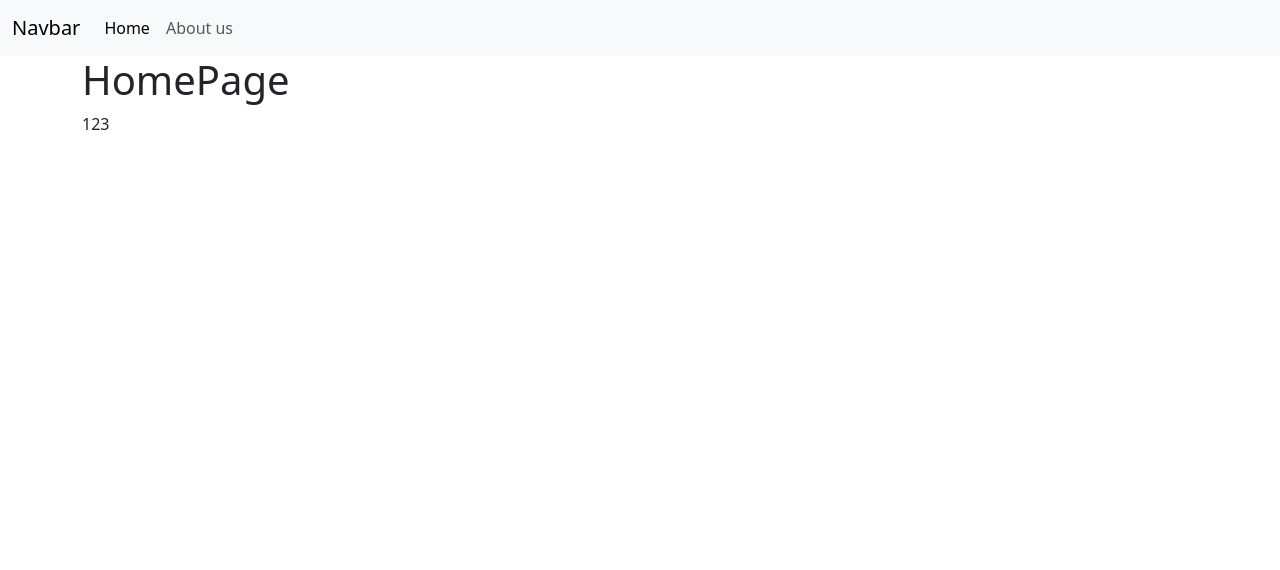
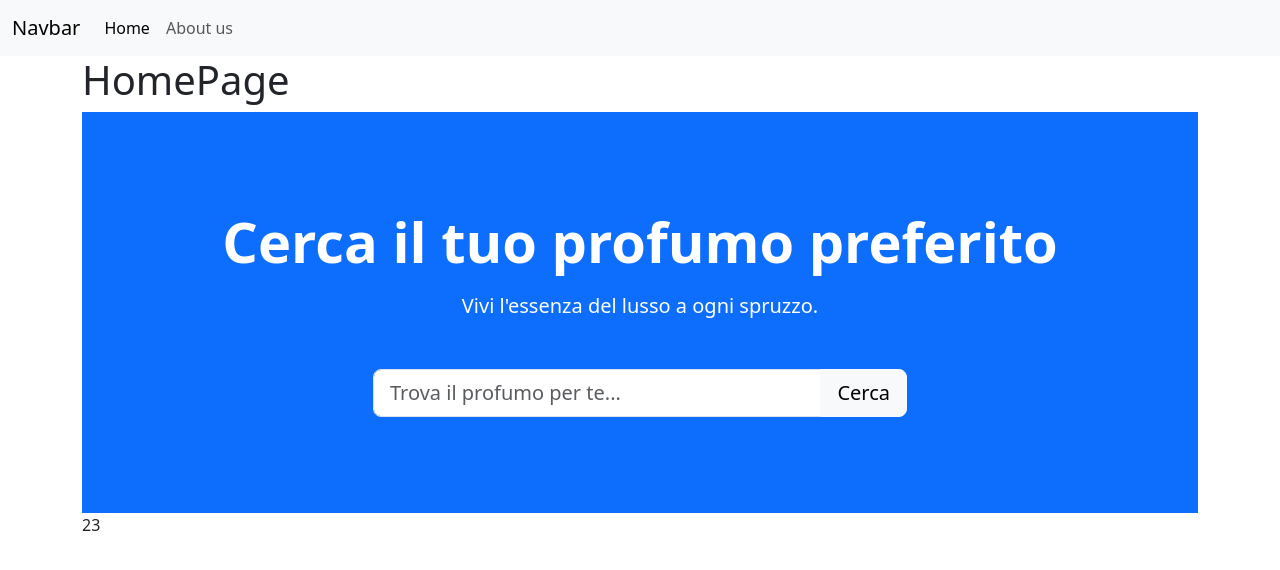
Before and after one commit to maurizio-dominici/boolshop-frontend, a React (Vite) app: page / in a window 1280 px wide. Shown: the top 570 px of the page. Built offline with nearby package versions, Linux system fonts and the light colour scheme.

Commit message:
edit HeroSection

```diff
--- a/src/components/homepage_components/HeroSection.jsx
+++ b/src/components/homepage_components/HeroSection.jsx
@@ -1,3 +1,41 @@
+// IMPORTS
+import { useState } from "react";
+
 export default function HeroSection() {
-  return "1";
+  const [query, setQuery] = useState("");
+
+  const handleSearch = () => {
+    console.log("Ricerca inviata:", query);
+  };
+  return (
+    <section className="bg-primary text-white py-5">
+      <div className="container text-center py-5">
+        <h1 className="display-4 fw-bold mb-3">
+          Cerca il tuo profumo preferito
+        </h1>
+        <p className="lead mb-4">Vivi l'essenza del lusso a ogni spruzzo.</p>
+
+        <div className="row justify-content-center mt-5">
+          <div className="col-md-8 col-lg-6">
+            <div className="input-group">
+              <input
+                type="text"
+                className="form-control form-control-lg"
+                placeholder="Trova il profumo per te..."
+                value={query}
+                onChange={(e) => setQuery(e.target.value)}
+              />
+              <button
+                className="btn btn-light btn-lg"
+                type="button"
+                onClick={handleSearch}
+              >
+                Cerca
+              </button>
+            </div>
+          </div>
+        </div>
+      </div>
+    </section>
+  );
 }
```
